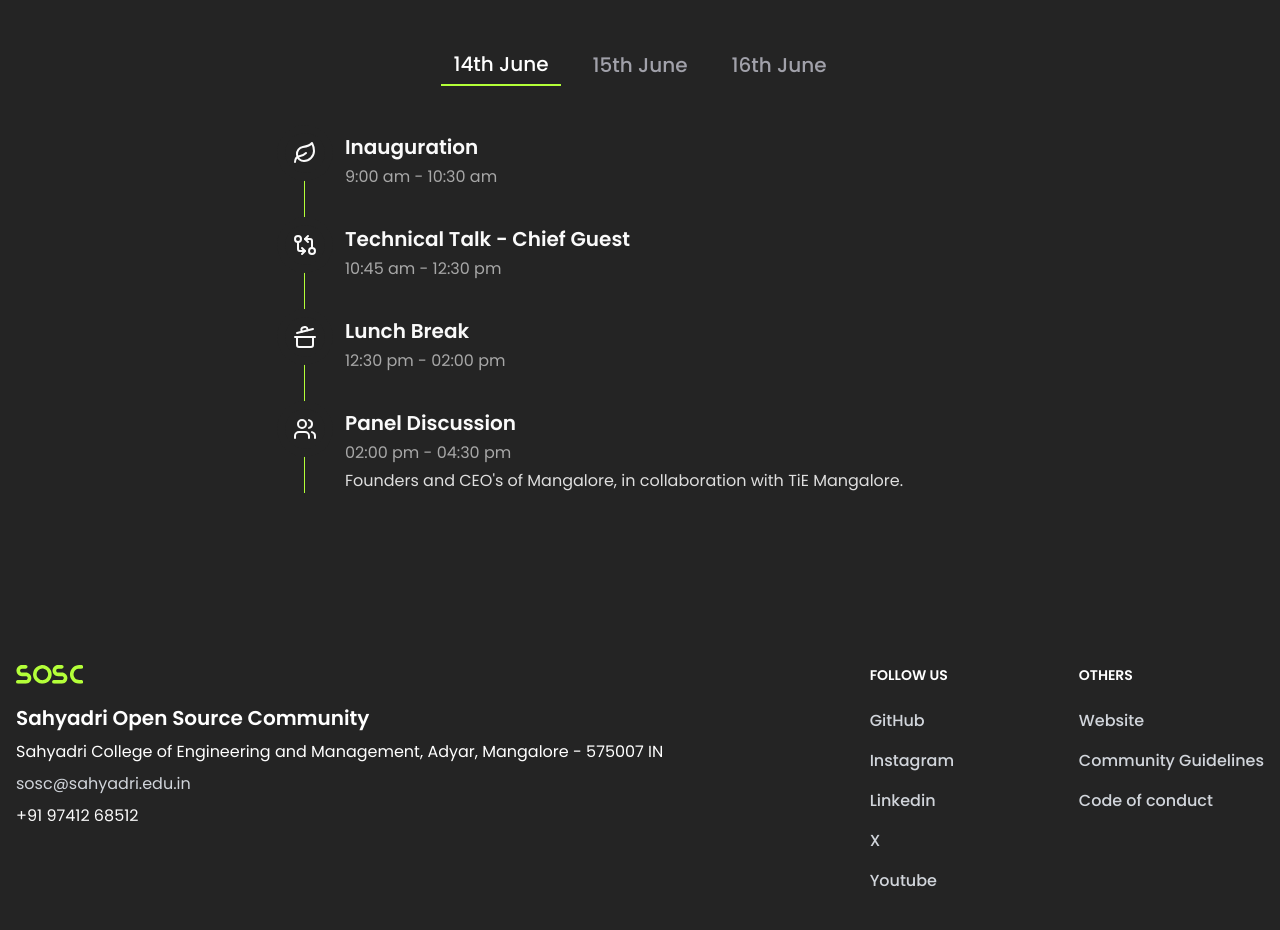
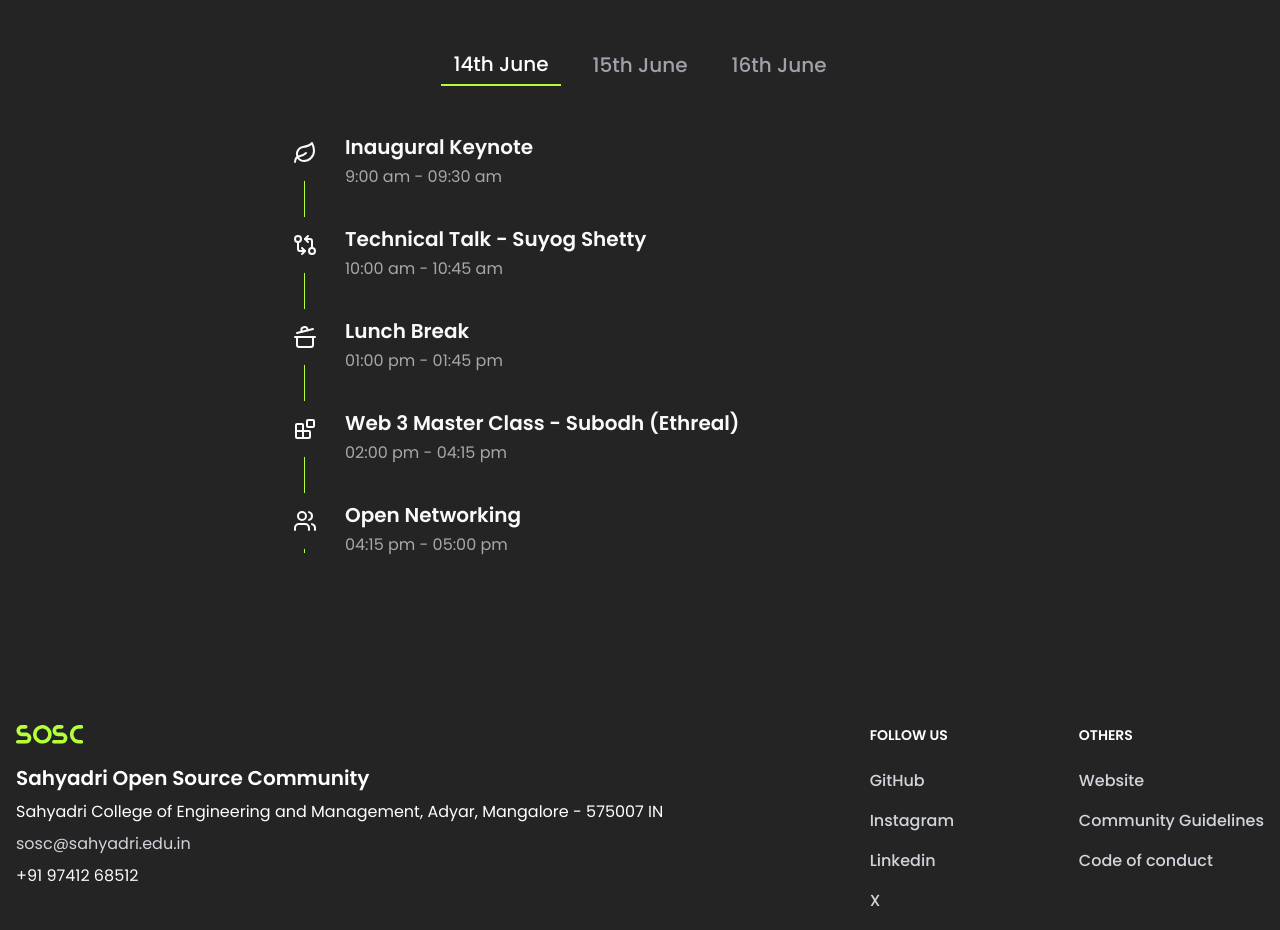
Before and after one commit to so-sc/devhost-2024, a Next.js app: page / in a window 1280 px wide. Shown: the part 923-1853 px from the top of the page. Built offline with nearby package versions, Linux system fonts and the light colour scheme.

Commit message:
update schedule

```diff
--- a/src/components/Schedule.tsx
+++ b/src/components/Schedule.tsx
@@ -2,7 +2,10 @@ import React from "react";
 import { Tabs, TabsContent, TabsList, TabsTrigger } from "@/components/ui/tabs";
 import {
   Binary,
+  Blocks,
   BookCheckIcon,
+  Brain,
+  BrainCircuit,
   Bug,
   Computer,
   CookingPot,
@@ -11,11 +14,15 @@ import {
   Leaf,
   PartyPopper,
   ScrollIcon,
+  SendToBack,
   Soup,
   Sparkle,
   Sparkles,
   Users,
+  UsersRound,
+  Workflow,
 } from "lucide-react";
+import { PersonIcon } from "@radix-ui/react-icons";
 
 const scheduleData = [
   {
@@ -23,28 +30,33 @@ const scheduleData = [
     events: [
       {
         icon: <Leaf />,
-        title: "Inauguration",
-        time: "9:00 am - 10:30 am",
+        title: "Inaugural Keynote",
+        time: "9:00 am - 09:30 am",
         description: "",
       },
       {
         icon: <GitCompareArrows />,
-        title: "Technical Talk - Chief Guest",
-        time: "10:45 am - 12:30 pm",
+        title: "Technical Talk - Suyog Shetty",
+        time: "10:00 am - 10:45 am",
         description: "",
       },
       {
         icon: <CookingPot />,
         title: "Lunch Break",
-        time: "12:30 pm - 02:00 pm",
+        time: "01:00 pm - 01:45 pm",
+        description: "",
+      },
+      {
+        icon: <Blocks />,
+        title: "Web 3 Master Class - Subodh (Ethreal)",
+        time: "02:00 pm - 04:15 pm",
         description: "",
       },
       {
         icon: <Users />,
-        title: "Panel Discussion",
-        time: "02:00 pm - 04:30 pm",
-        description:
-          "Founders and CEO's of Mangalore, in collaboration with TiE Mangalore.",
+        title: "Open Networking",
+        time: "04:15 pm - 05:00 pm",
+        description: "",
       },
     ],
   },
@@ -52,29 +64,54 @@ const scheduleData = [
     day: "15th June",
     events: [
       {
-        icon: <Sparkles />,
-        title: "Informal inaugural of Hackathon",
-        time: "9:00 am",
+        icon: <BrainCircuit />,
+        title:
+          "Panel Discussion (Placement Ops) - Shashir Shetty, Nikhil, Mohit Tahillani",
+        time: "10:45 am - 12:30 pm",
         description: "",
+      },
+      {
+        icon: <Soup />,
+        title: "Lunch Break",
+        time: "12:30 pm - 01:30 pm",
+        description: "",
+      },
+      {
+        icon: <Workflow />,
+        title: "Google Technical Talk - Swasthik Shetty",
+        time: "01:45 pm - 02:30 pm",
+        description: "",
+      },
+      {
+        icon: <Brain />,
+        title: "Panel Discussion (MAANG) - Prasanna",
+        time: "02:45 pm - 04:15 pm",
+        description: "",
+      },
+      {
+        icon: <Users />,
+        title: "Open Networking",
+        time: "04:15 pm - 05:00 pm",
+        description: "",
+      },
+      {
+        icon: <SendToBack />,
+        title: "Hackathon Registration / Onboarding",
+        time: "05:00 pm - 05:30 pm",
+        description: "30 Teams to be participating offline in the Venue.",
       },
       {
         icon: <Bug />,
         title: "Hackathon Begins",
-        time: "10:00 am",
+        time: "06:00 pm",
         description: "30 Teams to be participating offline in the Venue.",
       },
       {
         icon: <ScrollIcon />,
         title: "Abstract Submission",
-        time: "12:30 pm - 02:00 pm",
+        time: "08:00 pm",
         description:
           "Teams will be asked to submit their respective abstracts.",
-      },
-      {
-        icon: <BookCheckIcon />,
-        title: "1st Round Evaluation",
-        time: "Evening",
-        description: "Judges will evaluate your progress.",
       },
     ],
   },
@@ -83,27 +120,21 @@ const scheduleData = [
     events: [
       {
         icon: <Binary />,
-        title: "Hackathon Ends",
-        time: "10:00 am",
-        description: "Final evaluation and presentation round begins.",
+        title: "Hackathon Ends + Evaluation",
+        time: "02:00 pm",
+        description: "7+3 minutes presentation & QnA (Per team)",
       },
       {
         icon: <Laptop2 />,
-        title: "Presentation Ends",
-        time: "12:00 pm",
+        title: "Keynote by Judges - Sujith Kumar & Krishna Prasad Rao",
+        time: "04:30 pm - 04:45 pm",
         description: "",
       },
       {
-        icon: <Soup />,
-        title: "Lunch Break",
-        time: "12:00 pm - 01:00 pm",
-        description: "Enjoy your meal while judges finalize the winners.",
-      },
-      {
         icon: <PartyPopper />,
-        title: "Valedictory Function",
-        time: "01:00 pm - 02:00 pm",
-        description: "Prize Distribution.",
+        title: "Participant Feedback",
+        time: "04:45 pm - 05:00 pm",
+        description: "",
       },
     ],
   },
```
